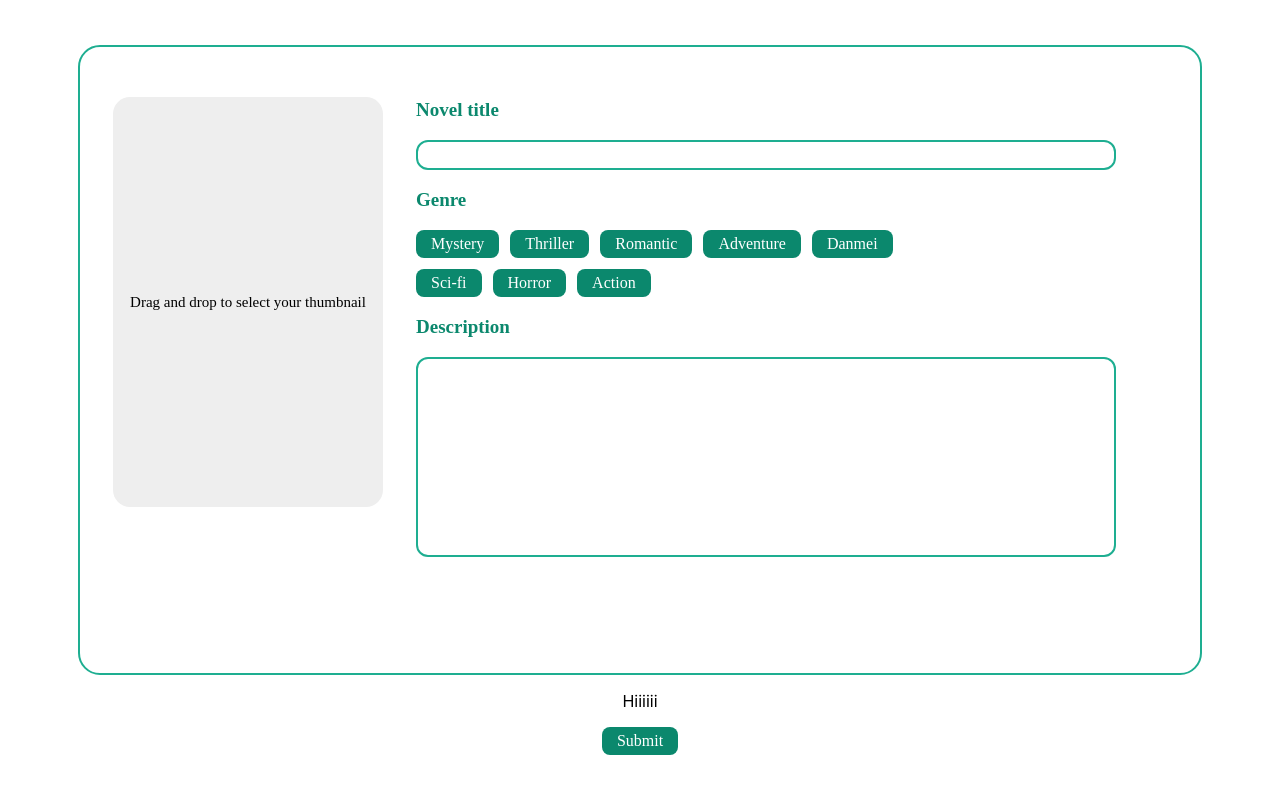
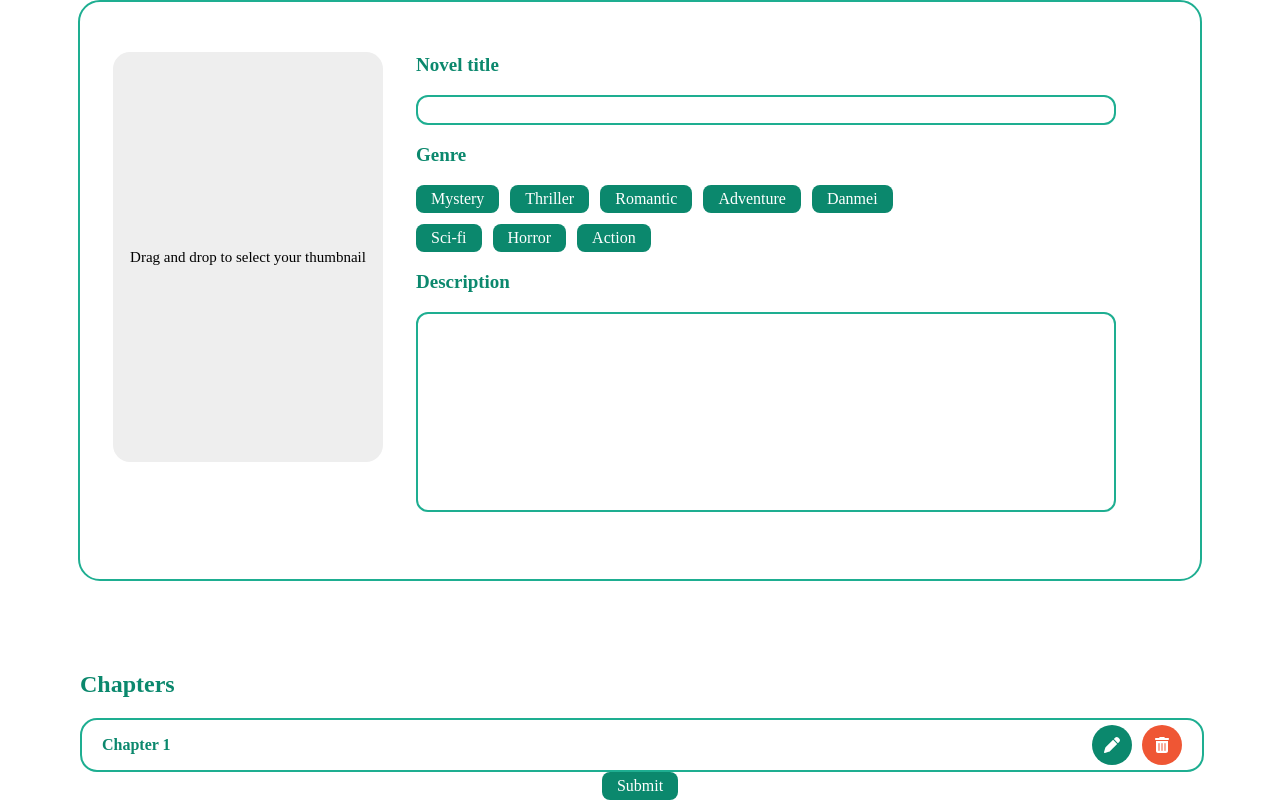
Before and after one commit to DuckDoesStuff/SE101-novelist, a React (Create React App) app in the folder source/: page / in a window 1280 px wide. Built offline with nearby package versions, Linux system fonts and the light colour scheme; no server answers; the database is empty.

Commit message:
checkout

```diff
--- a/source/package.json
+++ b/source/package.json
@@ -3,6 +3,9 @@
   "version": "0.1.0",
   "private": true,
   "dependencies": {
+    "@fortawesome/fontawesome-svg-core": "^6.4.2",
+    "@fortawesome/free-solid-svg-icons": "^6.4.2",
+    "@fortawesome/react-fontawesome": "^0.2.0",
     "@testing-library/jest-dom": "^5.16.5",
     "@testing-library/react": "^13.4.0",
     "@testing-library/user-event": "^13.5.0",
--- a/source/src/components/EditChapter/EditChapter.css
+++ b/source/src/components/EditChapter/EditChapter.css
@@ -0,0 +1,51 @@
+.edit-chapter {
+	display: flex;
+	flex-direction: column;
+	align-items: flex-start;
+	justify-content: center;
+	font-family: 'REM';
+	font-weight: 900;
+	color: var(--text-name);
+	width: 70rem;
+	margin-top: 70px;
+}
+
+.edit-button, .delete-button {
+	width: 40px;
+	height: 40px;
+	border-radius: 50%;
+	background-color: var(--background-01);
+	border: none;
+	outline: none;
+	cursor: pointer;
+	display: flex;
+	justify-content: center;
+	align-items: center;
+	transition: all ease 0.15s;
+}
+.delete-button {
+	background-color: var(--detete, #EF5634);;
+}
+.edit-button:hover {
+	background-color: var(--hover);
+}
+.delete-button:hover {
+	background-color: var(--hover-delete, #EF7458);
+}
+
+.buttons {
+	display: flex;
+	justify-content: space-between;
+	width: 90px;
+	margin-right: 20px;
+}
+
+.chapter-item {
+	display: flex;
+	align-items: center;
+	justify-content: space-between;
+	width: 100%;
+	border: solid 2px var(--background-02);
+	height: 50px;
+	border-radius: 17px;
+}
--- a/source/src/components/EditChapter/EditChapter.js
+++ b/source/src/components/EditChapter/EditChapter.js
@@ -1,15 +1,40 @@
 import React from 'react'
 import './EditChapter.css'
+import { FontAwesomeIcon } from '@fortawesome/react-fontawesome';
+import { faPen, faTrashCan } from '@fortawesome/free-solid-svg-icons';
 
 const EditChapter = (props) => {
+  const EditButton = () => {
+    return (
+      <div className='edit-button'>
+        <FontAwesomeIcon icon={faPen} color='white'/>
+      </div>
+    )
+  }
+
+  const DeleteButton = () => {
+    return (
+      <div className='delete-button'>
+        <FontAwesomeIcon icon={faTrashCan} color='white'/>
+      </div>
+    )
+  }
+
 	const ChapterItem = () => {
 		return (
-			<p>Hiiiiii</p>
+			<div className='chapter-item'>
+        <p style={{marginLeft: '20px'}}>Chapter 1</p>
+        <div className='buttons'>
+          <EditButton/>
+          <DeleteButton/>
+        </div>
+      </div>
 		)
 	}
 
   return (
-	<div>
+	<div className='edit-chapter'>
+    <h2>Chapters</h2>
 	  <ChapterItem/>
 	</div>
   )
```
Also changed, not shown: 1 other file (tests, documents, lock files or other folders).
